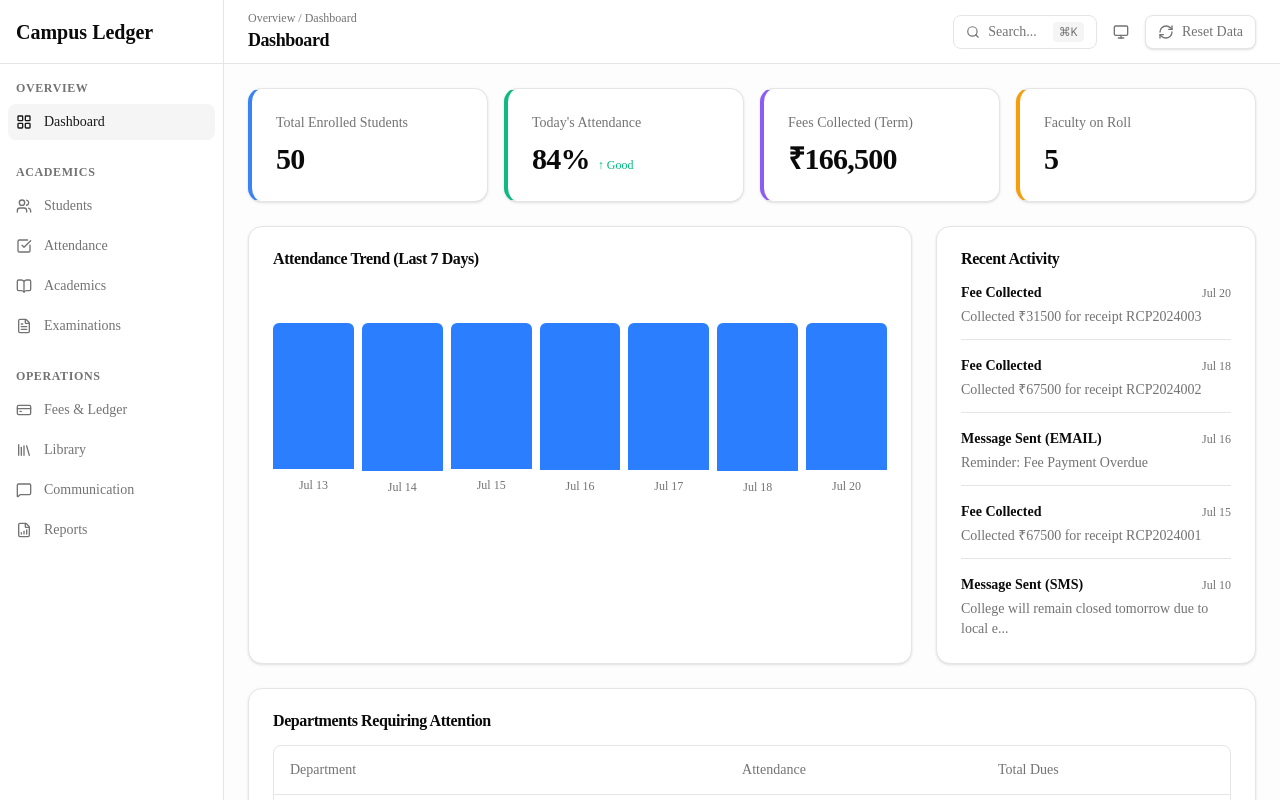
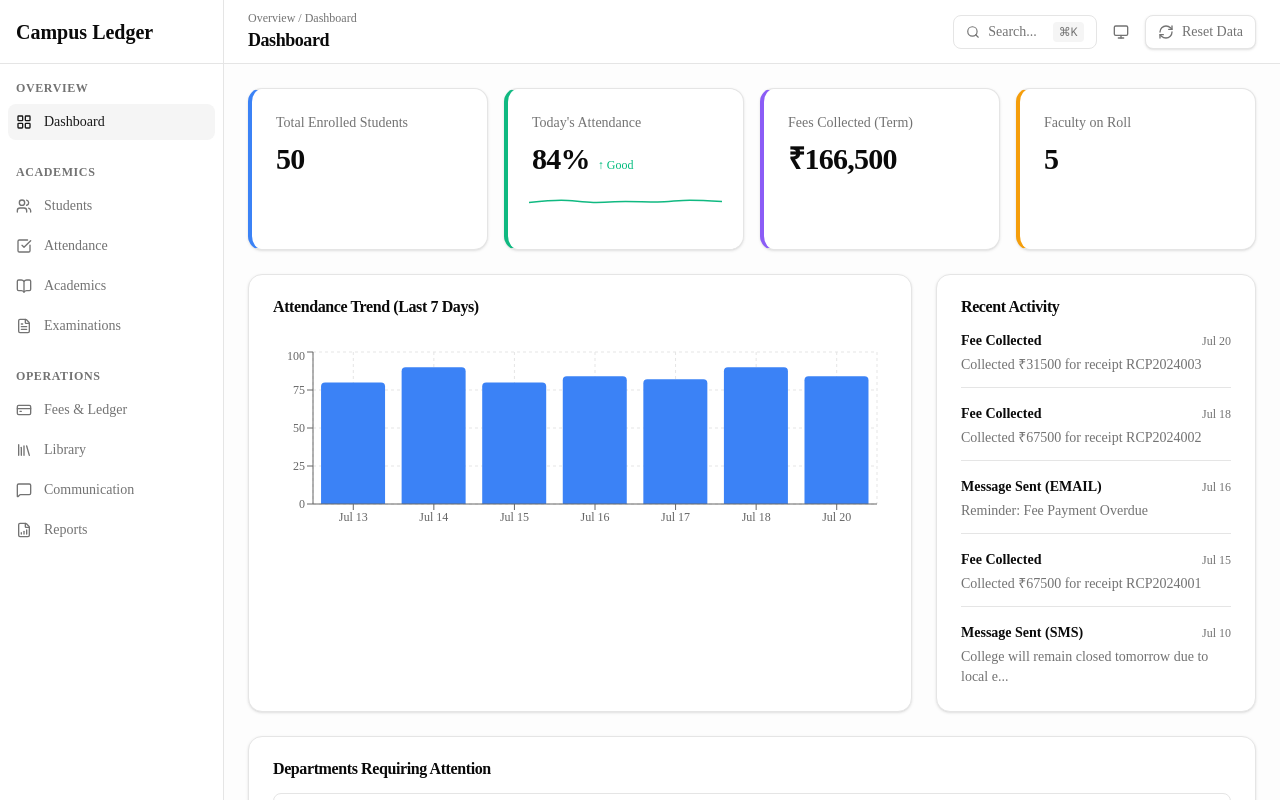
Before and after one commit to muhammadanas04/college-management, a Next.js app: page /dashboard in a window 1280 px wide. Built offline with nearby package versions, Linux system fonts and the light colour scheme.

Commit message:
feat: complete Phase 4 (Interactive Charts)

```diff
--- a/components/tabs/AttendanceView.tsx
+++ b/components/tabs/AttendanceView.tsx
@@ -277,7 +277,7 @@ export default function AttendanceView() {
       <div className="grid grid-cols-1 xl:grid-cols-2 gap-6">
         <Card title={`Monthly Trend (${dateFilter.substring(0, 7)})`}>
           <div className="mt-4">
-            <BarChart data={monthlyChartData} color="bg-emerald-500" />
+            <BarChart data={monthlyChartData} color="#10b981" />
           </div>
         </Card>
 
--- a/components/tabs/DashboardView.tsx
+++ b/components/tabs/DashboardView.tsx
@@ -132,6 +132,7 @@ export default function DashboardView() {
           delta={todaysAttendancePercent >= 80 ? "Good" : "Needs Attention"}
           deltaDirection={todaysAttendancePercent >= 80 ? "up" : "down"}
           accentColor={todaysAttendancePercent >= 80 ? "#10b981" : "#f43f5e"}
+          sparklineData={attendanceTrendData.map(d => d.value)}
         />
         <StatCard
           label="Fees Collected (Term)"
@@ -148,7 +149,7 @@ export default function DashboardView() {
       <div className="grid grid-cols-1 gap-6 lg:grid-cols-3">
         <Card title="Attendance Trend (Last 7 Days)" className="lg:col-span-2">
           <div className="mt-4">
-            <BarChart data={attendanceTrendData} color="bg-blue-500" />
+            <BarChart data={attendanceTrendData} color="#3b82f6" />
           </div>
         </Card>
 
--- a/components/ui/BarChart.tsx
+++ b/components/ui/BarChart.tsx
@@ -1,38 +1,31 @@
+"use client";
+import { ResponsiveContainer, BarChart as RechartsBarChart, Bar, XAxis, YAxis, Tooltip, CartesianGrid } from "recharts";
 import { cn } from "@/lib/utils";
 
 interface BarChartProps {
   data: { label: string; value: number }[];
-  color?: string; // Hex or tailwind class
+  color?: string;
   className?: string;
 }
 
-export function BarChart({ data, color, className }: BarChartProps) {
-  const max = Math.max(...data.map((d) => d.value), 1);
+export function BarChart({ data, color = "#3b82f6", className }: BarChartProps) {
+  // Convert tailwind class to hex if needed (for common cases)
+  const fillColor = color.startsWith("bg-") ? undefined : color;
+
   return (
-    <div className={cn("flex h-48 w-full items-end gap-2", className)}>
-      {data.map((item, index) => {
-        const height = `${(item.value / max) * 100}%`;
-        return (
-          <div
-            key={index}
-            className="flex flex-1 flex-col justify-end items-center gap-2 h-full group"
-          >
-            <span className="text-xs text-muted-foreground opacity-0 group-hover:opacity-100 transition-opacity">
-              {item.value}
-            </span>
-            <div
-              className={cn(
-                "w-full rounded-t-sm transition-all",
-                color || "bg-primary"
-              )}
-              style={{ height }}
-            />
-            <span className="text-xs text-muted-foreground truncate w-full text-center">
-              {item.label}
-            </span>
-          </div>
-        );
-      })}
+    <div className={cn("h-48 w-full", className)}>
+      <ResponsiveContainer width="100%" height="100%">
+        <RechartsBarChart data={data} margin={{ top: 5, right: 10, left: -20, bottom: 5 }}>
+          <CartesianGrid strokeDasharray="3 3" className="stroke-border" />
+          <XAxis dataKey="label" className="text-xs" tick={{ fontSize: 12 }} />
+          <YAxis className="text-xs" tick={{ fontSize: 12 }} />
+          <Tooltip
+            contentStyle={{ borderRadius: "8px", border: "1px solid var(--border)", background: "var(--card)", color: "var(--card-foreground)" }}
+            cursor={{ fill: "var(--accent)", opacity: 0.3 }}
+          />
+          <Bar dataKey="value" fill={fillColor || "var(--primary)"} radius={[4, 4, 0, 0]} />
+        </RechartsBarChart>
+      </ResponsiveContainer>
     </div>
   );
 }
--- a/components/ui/FunnelChart.tsx
+++ b/components/ui/FunnelChart.tsx
@@ -1,9 +1,11 @@
+"use client";
+import { ResponsiveContainer, BarChart, Bar, XAxis, YAxis, Tooltip, Cell } from "recharts";
 import { cn } from "@/lib/utils";
 
 interface FunnelStep {
   label: string;
   value: number;
-  percent: number; // 0 to 100
+  percent: number;
 }
 
 interface FunnelChartProps {
@@ -11,26 +13,26 @@ interface FunnelChartProps {
   className?: string;
 }
 
+const COLORS = ["var(--primary)", "var(--chart-2)", "var(--chart-3)"];
+
 export function FunnelChart({ steps, className }: FunnelChartProps) {
   return (
-    <div className={cn("flex flex-col gap-3 w-full", className)}>
-      {steps.map((step, index) => (
-        <div key={step.label} className="flex flex-col gap-1">
-          <div className="flex items-center justify-between text-sm">
-            <span className="font-medium">{step.label}</span>
-            <span className="text-muted-foreground">{step.value}</span>
-          </div>
-          <div className="h-5 w-full rounded-full bg-secondary flex items-center justify-center relative overflow-hidden">
-            <div
-              className="h-full bg-primary absolute left-1/2 -translate-x-1/2 transition-all"
-              style={{ width: `${step.percent}%` }}
-            />
-            <span className="text-[10px] text-primary-foreground font-bold relative z-10 drop-shadow-sm">
-              {step.percent}%
-            </span>
-          </div>
-        </div>
-      ))}
+    <div className={cn("w-full", className)}>
+      <ResponsiveContainer width="100%" height={steps.length * 60 + 20}>
+        <BarChart data={steps} layout="vertical" margin={{ top: 5, right: 30, left: 60, bottom: 5 }}>
+          <XAxis type="number" hide />
+          <YAxis type="category" dataKey="label" tick={{ fontSize: 12 }} width={80} />
+          <Tooltip
+            contentStyle={{ borderRadius: "8px", border: "1px solid var(--border)", background: "var(--card)", color: "var(--card-foreground)" }}
+            formatter={(value: any, _name: any, entry: any) => [`${value} (${entry.payload.percent}%)`, "Count"]}
+          />
+          <Bar dataKey="value" radius={[0, 4, 4, 0]}>
+            {steps.map((_, index) => (
+              <Cell key={index} fill={COLORS[index % COLORS.length]} />
+            ))}
+          </Bar>
+        </BarChart>
+      </ResponsiveContainer>
     </div>
   );
 }
--- a/components/ui/StatCard.tsx
+++ b/components/ui/StatCard.tsx
@@ -1,4 +1,6 @@
+"use client";
 import { cn } from "@/lib/utils";
+import { ResponsiveContainer, LineChart, Line } from "recharts";
 
 interface StatCardProps {
   label: string;
@@ -6,6 +8,7 @@ interface StatCardProps {
   delta?: string;
   deltaDirection?: "up" | "down";
   accentColor?: string;
+  sparklineData?: number[];
   className?: string;
 }
 
@@ -15,6 +18,7 @@ export function StatCard({
   delta,
   deltaDirection,
   accentColor,
+  sparklineData,
   className,
 }: StatCardProps) {
   return (
@@ -43,6 +47,15 @@ export function StatCard({
           </span>
         )}
       </div>
+      {sparklineData && sparklineData.length > 1 && (
+        <div className="h-8 mt-2 -mx-2">
+          <ResponsiveContainer width="100%" height="100%">
+            <LineChart data={sparklineData.map((v, i) => ({ v, i }))}>
+              <Line type="monotone" dataKey="v" stroke={accentColor || "var(--primary)"} strokeWidth={1.5} dot={false} />
+            </LineChart>
+          </ResponsiveContainer>
+        </div>
+      )}
     </div>
   );
 }
```
